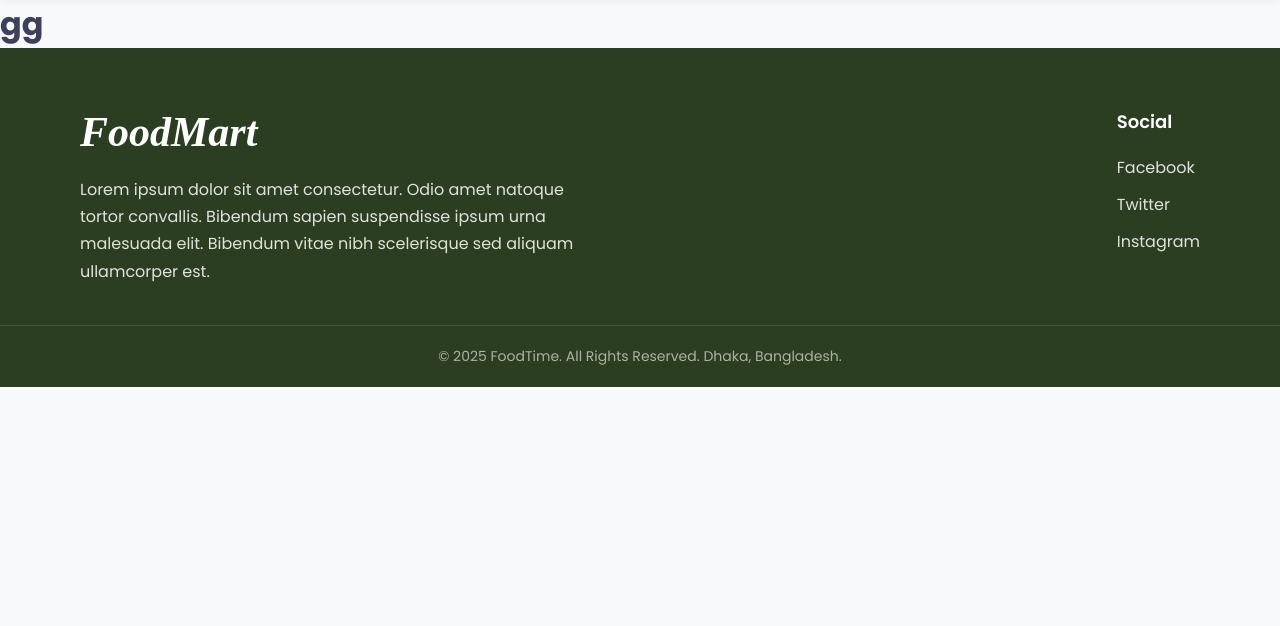
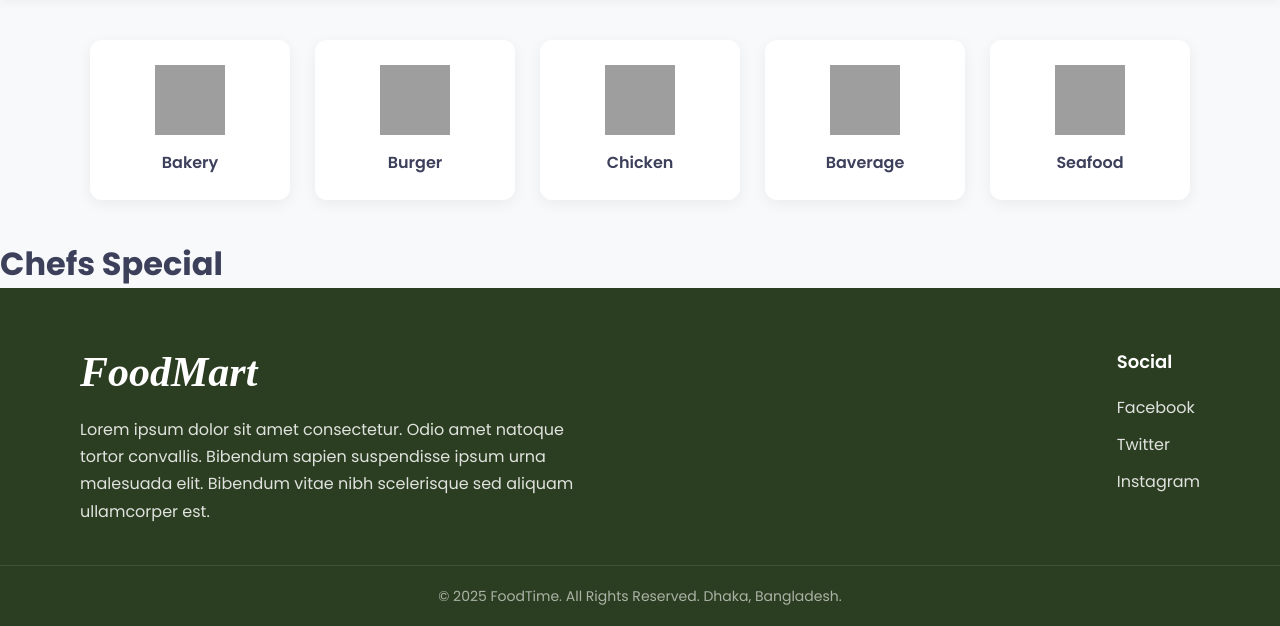
Before and after one commit to ishayanalam/FoodMart, a PHP site: page /browse_food.php in a window 1280 px wide. Shown: the part 72-698 px from the top of the page. Run offline with PHP 8.4, Linux system fonts and the light colour scheme; grey boxes are pictures that could not be loaded.

Commit message:
fixed components

```diff
--- a/browse_food.php
+++ b/browse_food.php
@@ -1,5 +1,29 @@
 <?php include 'components/header.php'; ?>
 <?php include 'components/navbar.php'; ?>
 
-<h1>gg</h1>
+<div class="category-list">
+  <div class="each-category">
+    <img src="assets/categories/Baked.png" />
+    <p class="category-name">Bakery</p>
+  </div>
+  <div class="each-category">
+    <img src="assets/categories/Burger.png" />
+    <p class="category-name">Burger</p>
+  </div>
+  <div class="each-category">
+    <img src="assets/categories/Chicken.png" />
+    <p class="category-name">Chicken</p>
+  </div>
+  <div class="each-category">
+    <img src="assets/categories/Coffee.png" />
+    <p class="category-name">Baverage</p>
+  </div>
+  <div class="each-category">
+    <img src="assets/categories/Fish.png" />
+    <p class="category-name">Seafood</p>
+  </div>
+</div>
+
+<h1>Chefs Special</h1>
+
 <?php include 'components/footer.php'; ?>
--- a/explore_menue.php
+++ /dev/null
@@ -1,6 +0,0 @@
-<?php include 'components/header.php'; ?>
-<?php include 'components/navbar.php'; ?>
-
-
-<h1>Food</h1>
-<?php include 'components/footer.php'; ?>
--- a/style.css
+++ b/style.css
@@ -289,3 +289,6 @@ footer {
   background-color:#2c3e21 ;
   border-radius: 4px;
 }
+
+
+/* food explorer */
```
